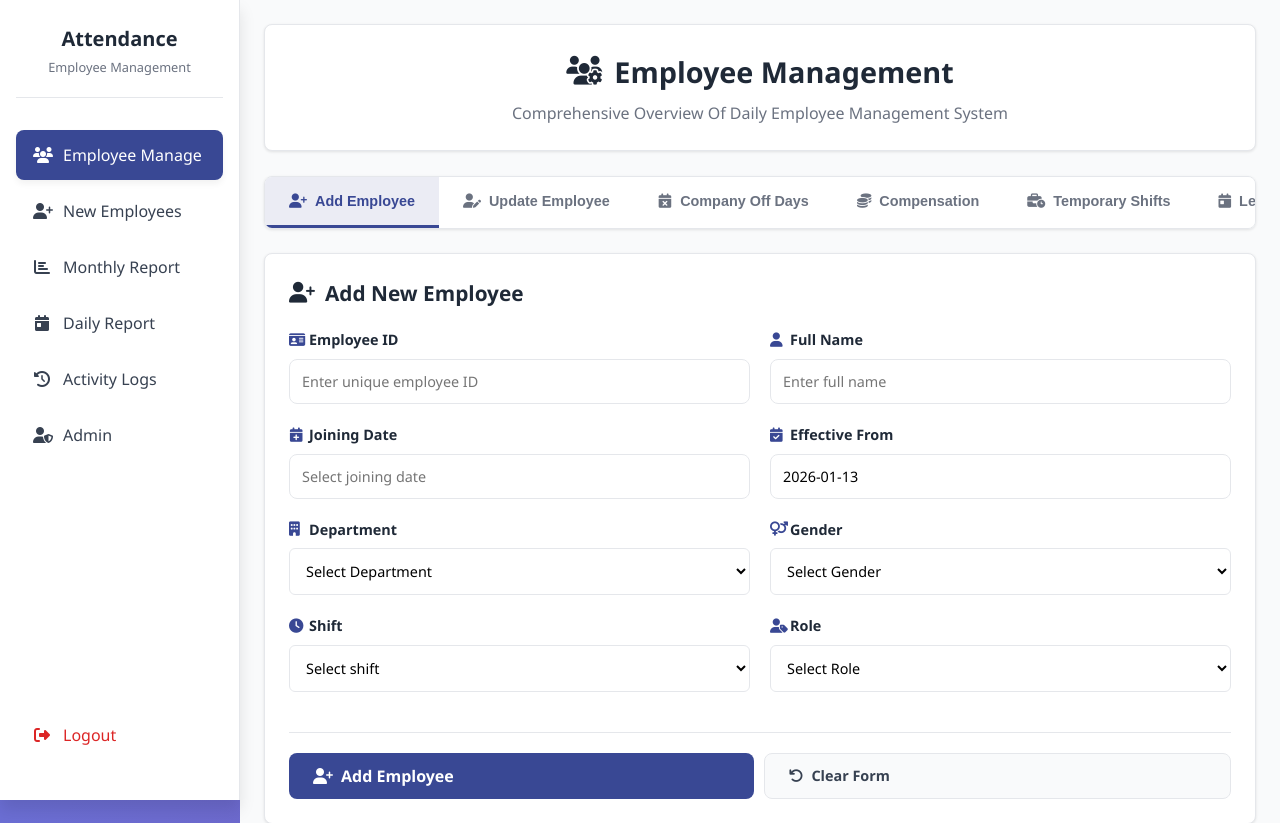
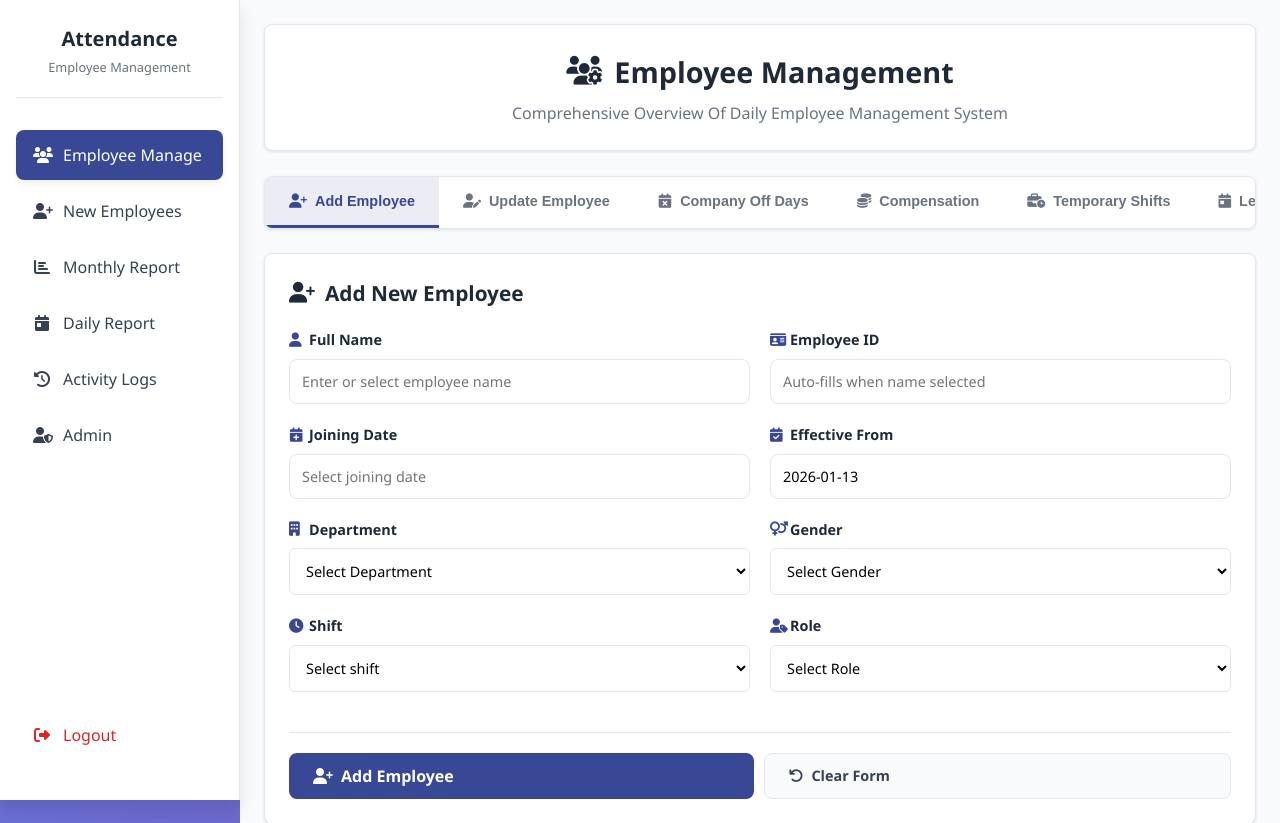
Before and after one commit to Abdul-Subhan-098/ATTENDANCE-MANAGEMENT-SYS, a Flask app: page /employees in a window 1280 px wide. Shown: the top 823 px of the page. Run offline with Flask 3, Linux system fonts and the light colour scheme; the visitor is signed in with stand-in values (Sample User, id 1); data that the repository does not hold is empty.

Commit message:
AUTO POPULATE EMP ID FIX

```diff
--- a/app/routes.py
+++ b/app/routes.py
@@ -387,6 +387,9 @@ def employees():
     daily_employee_names_query = db.session.query(DailyReport.employee_name).distinct().all()
     daily_employee_names = sorted([name[0] for name in daily_employee_names_query if name[0]])
 
+    # Fetch new employees (potential employees from attendance not yet confirmed)
+    new_employees_list = NewEmployee.query.order_by(NewEmployee.name).all()
+
     # Role options and gender options for the form
     roles = ["Full-Timer", "Part-Timer"]
     genders = ["Male", "Female"]
@@ -395,10 +398,35 @@ def employees():
         "employees.html",
         employees=employee_list,
         daily_names=daily_employee_names,
+        new_employees=new_employees_list,
         current_date=datetime.today().strftime("%Y-%m-%d"),
         roles=roles,
         genders=genders
     )
+
+
+@main.route("/api/potential_employee/details/<name>")
+@login_required
+def get_potential_employee_details(name):
+    """Fetch potential employee (NewEmployee) details by name for auto-filling."""
+    try:
+        new_emp = NewEmployee.query.filter_by(name=name).first()
+        if not new_emp:
+            return jsonify({"success": False, "message": "Potential employee not found"}), 404
+
+        return jsonify({
+            "success": True,
+            "employee": {
+                "emp_id": new_emp.emp_id,
+                "name": new_emp.name,
+                "joining_date": new_emp.created_at.strftime("%Y-%m-%d") if new_emp.created_at else ""
+            }
+        })
+    except Exception as e:
+        logger.error(f"Error fetching potential employee details: {e}")
+        return jsonify({"success": False, "message": str(e)}), 500
+
+
 
 
 @main.route("/api/employee/details/<name>")
--- a/app/templates/employees.html
+++ b/app/templates/employees.html
@@ -109,21 +109,22 @@
                         id="addEmployeeForm">
                         <div class="form-row">
                             <div class="form-group">
-                                <label class="form-label"><i class="fas fa-id-card"></i> Employee ID</label>
-                                <input type="text" class="form-input" id="employeeId" name="emp_id" required
-                                    placeholder="Enter unique employee ID">
-                            </div>
-                            <div class="form-group">
                                 <label class="form-label"><i class="fas fa-user"></i> Full Name</label>
                                 <input type="text" class="form-input" id="employeeName" name="name" required
-                                    list="potential-employee-datalist" placeholder="Enter full name">
+                                    list="potential-employee-datalist" placeholder="Enter or select employee name">
                                 <datalist id="potential-employee-datalist">
                                     {% for emp in new_employees %}
                                     <option value="{{ emp.name }}">
                                         {% endfor %}
                                 </datalist>
                             </div>
+                            <div class="form-group">
+                                <label class="form-label"><i class="fas fa-id-card"></i> Employee ID</label>
+                                <input type="text" class="form-input" id="employeeId" name="emp_id" required
+                                    placeholder="Auto-fills when name selected" readonly>
+                            </div>
                         </div>
+
                         <div class="form-row">
                             <div class="form-group">
                                 <label class="form-label"><i class="fas fa-calendar-plus"></i> Joining Date</label>
```
